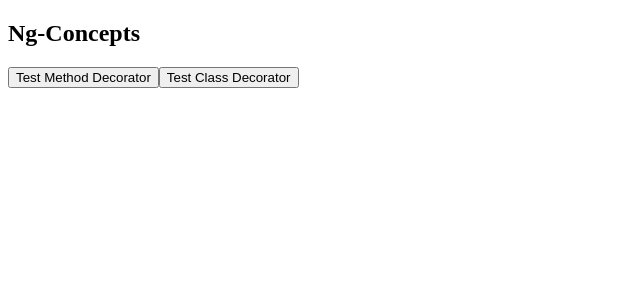
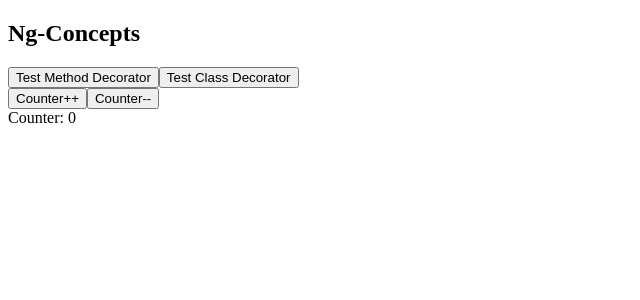
Before and after one commit to surajit1312/ng-concepts, an Angular app: page / in a window 1280 px wide. Shown: the top 300 px of the page, without its empty margins (0-640 px from the left). Built offline with nearby package versions, Linux system fonts and the light colour scheme.

Commit message:
feat[decorator]: property decorator added

```diff
--- a/src/app/app.component.html
+++ b/src/app/app.component.html
@@ -1,3 +1,14 @@
 <h2>Ng-Concepts</h2>
 <button (click)="onClickTestMethodDecorator()">Test Method Decorator</button>
 <button (click)="onClickTestClassDecorator()">Test Class Decorator</button>
+<div class="row">
+  <span>
+    <button (click)="increment()">Counter++</button>
+  </span>
+  <span>
+    <button (click)="decrement()">Counter--</button>
+  </span>
+</div>
+<div class="row">
+  <label>Counter: {{ counter }}</label>
+</div>
--- a/src/app/app.component.ts
+++ b/src/app/app.component.ts
@@ -1,6 +1,7 @@
 import { Component, Inject, OnInit } from '@angular/core';
 import { LogMethod } from './decorators/method.decorator';
 import { LogClass } from './decorators/class.decorator';
+import { LogProperty } from './decorators/property.decorator';
 
 @Component({
   selector: 'app-root',
@@ -8,6 +9,8 @@ import { LogClass } from './decorators/class.decorator';
   styleUrls: ['./app.component.scss'],
 })
 export class AppComponent implements OnInit {
+  @LogProperty()
+  counter: number = 0;
   constructor(@Inject('MyInjectService') private myService: any) {}
 
   ngOnInit(): void {
@@ -27,6 +30,14 @@ export class AppComponent implements OnInit {
   onClickTestClassDecorator(): void {
     this.createClass();
   }
+
+  increment(): void {
+    this.counter++;
+  }
+
+  decrement(): void {
+    this.counter--;
+  }
 }
 
 @LogClass({ prefix: 'Hello' })
--- /dev/null
+++ b/src/app/decorators/property.decorator.ts
@@ -0,0 +1,17 @@
+export function LogProperty() {
+  return function (target: any, property: string): void {
+    let value: any;
+    const setter = function (val: any): void {
+      console.log('Setting value to custom property decorator');
+      value = val;
+    };
+    const getter = function (): any {
+      console.log('Getting value from custom property decorator');
+      return value;
+    };
+    Object.defineProperty(target, property, {
+      set: setter,
+      get: getter,
+    });
+  };
+}
```
